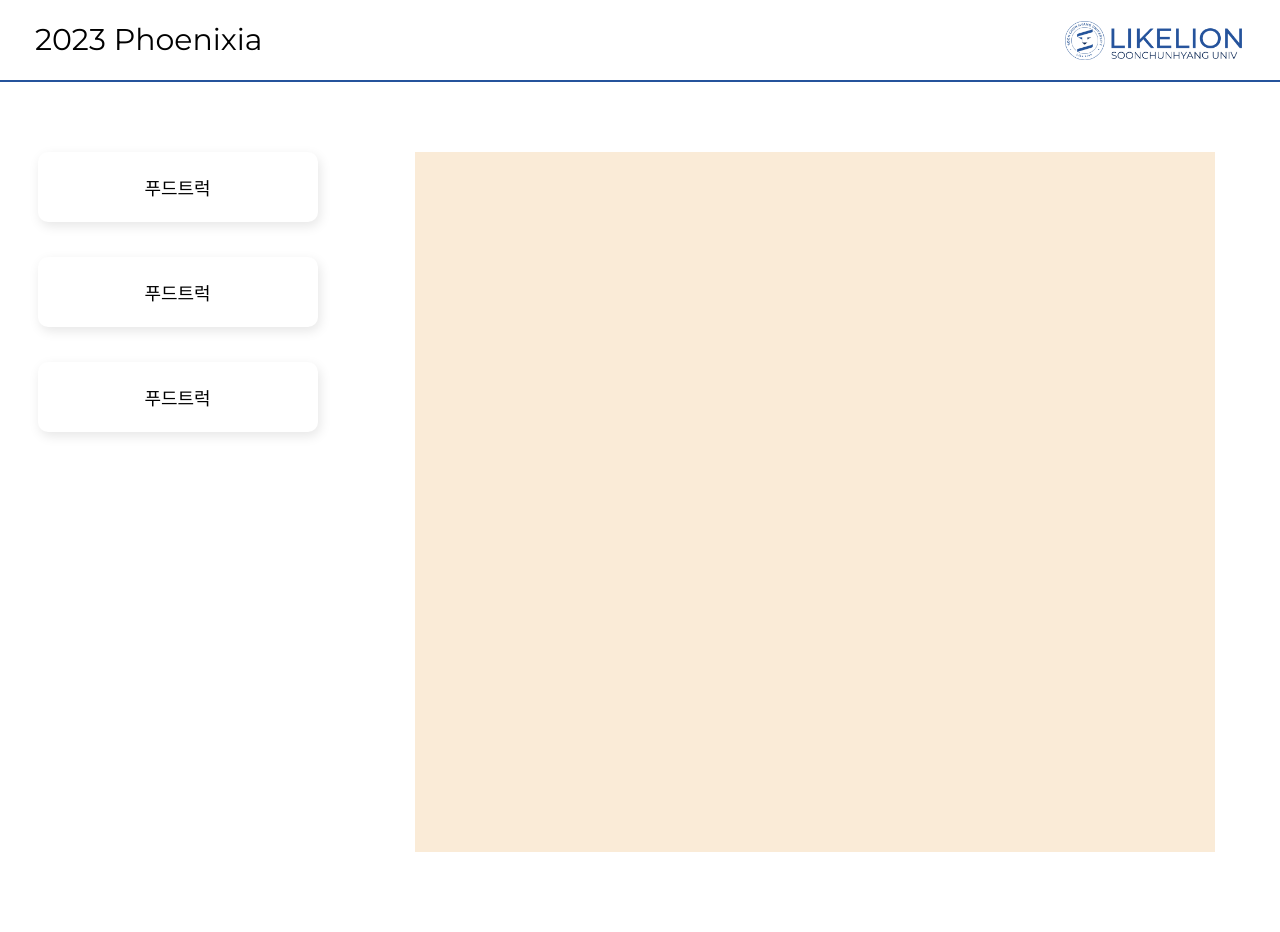
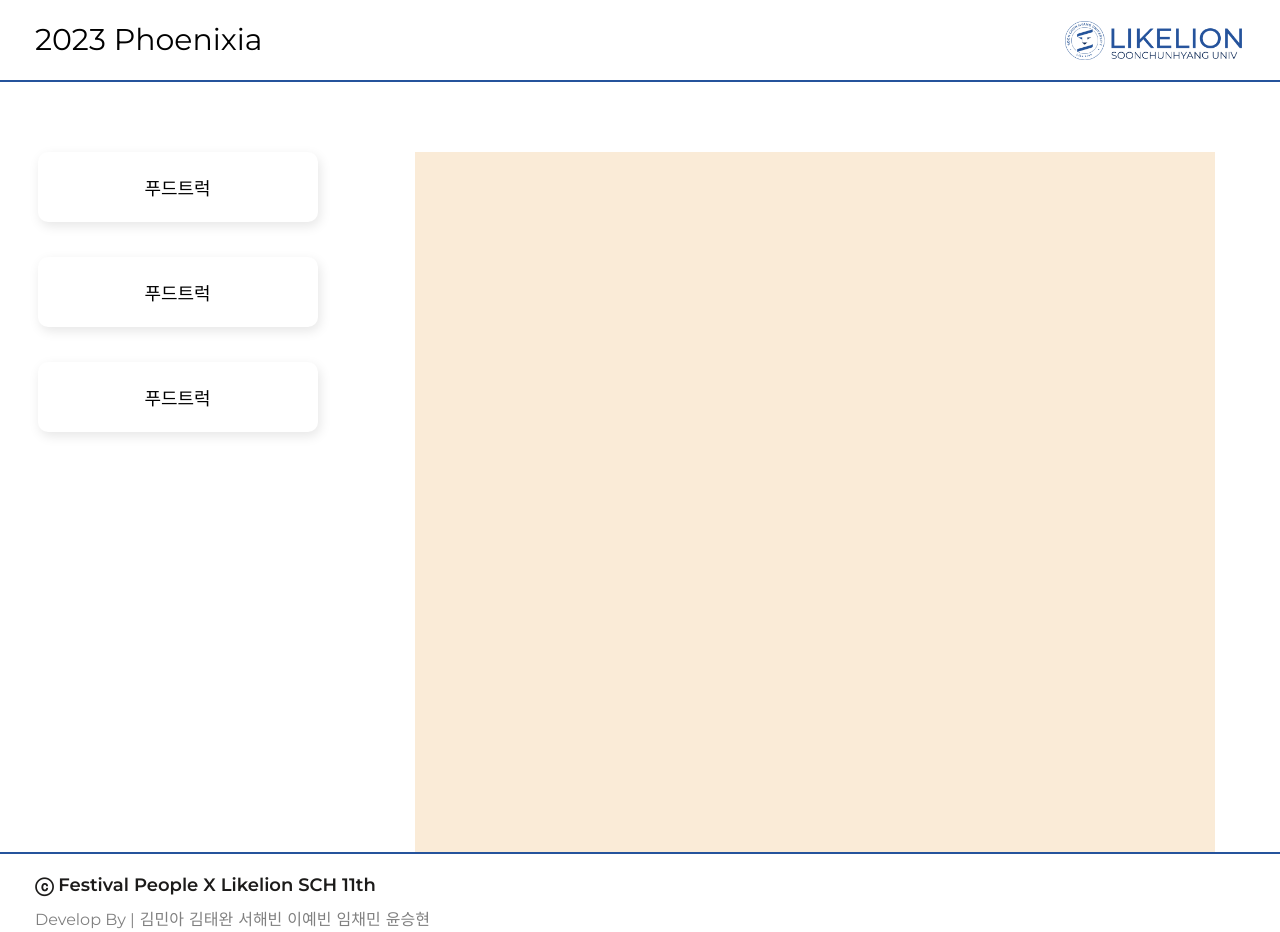
Before and after one commit to FE-PE/2023Phoenixia-Admin, a React (Create React App) app: page / in a window 1280 px wide. Shown: the top 932 px of the page. Before the commit the page ends 852 px from the top, so only its background shows below. Built offline with nearby package versions, Linux system fonts and the light colour scheme.

Commit message:
[feat]: footer

```diff
--- a/src/App.js
+++ b/src/App.js
@@ -1,12 +1,14 @@
 import './App.css';
 import Header from './header/Header';
 import Main from './main/Main';
+import Footer from './footer/Footer'
 
 function App() {
   return (
     <div className='entire-wrap'>
       <Header />
       <Main />
+      <Footer />
     </div>
   );
 }
--- /dev/null
+++ b/src/footer/Footer.js
@@ -0,0 +1,28 @@
+import './footer.css'
+
+function Footer() {
+
+    return(
+
+        <div className='footer'>
+            <p className='copyright'>ⓒ Festival People X Likelion SCH 11th</p>
+            <div className='develop-by'>
+                Develop By |
+                <a className='developers' href='https://github.com/Ogu1208'>김민아</a>
+                <a className='developers' href='https://github.com/wwan13'>김태완</a>
+                <a className='developers' href='https://github.com/SeoHaebhin'>서해빈</a>
+                <a className='developers' href='https://github.com/YebinLeee'>이예빈</a>
+                <a className='developers' href='https://github.com/Antraxmin'>임채민</a>
+                <a className='developers' href='https://github.com/degull'>윤승현</a>
+            </div>
+            <div className='github-organizations'>
+                Github Organizations |
+                <a className='github' href='https://github.com/FE-PE'>https://github.com/FE-PE</a>
+            </div>
+        </div>
+
+    );
+
+}
+
+export default Footer
--- /dev/null
+++ b/src/footer/footer.css
@@ -0,0 +1,37 @@
+.footer {
+    width: 100%;
+    height: 140px;
+    border-top: solid 2px #25539c;
+
+
+}
+
+.copyright {
+    font-size: 18px;
+    font-weight: 600;
+    color: #1c1b1a;
+
+    margin: 20px 0px 0px 35px;
+}
+
+.develop-by {
+    margin: 10px 0px 0px 35px;
+    color: grey;
+}
+
+.developers {
+    color: grey;
+    margin-left: 5px;
+    text-decoration: none;
+}
+
+.github {
+    color: grey;
+    text-decoration: none;
+    margin-left: 5px;
+}
+
+.github-organizations {
+    color: grey;
+    margin: 3px 0px 0px 35px;
+}
```
